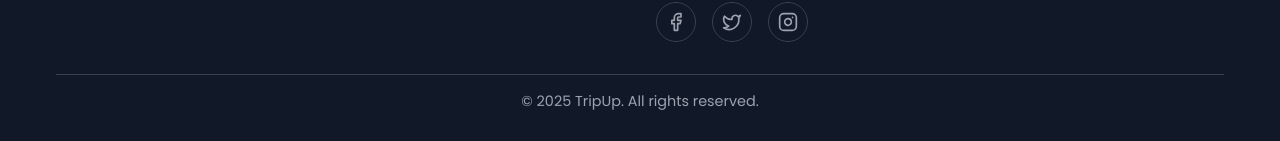
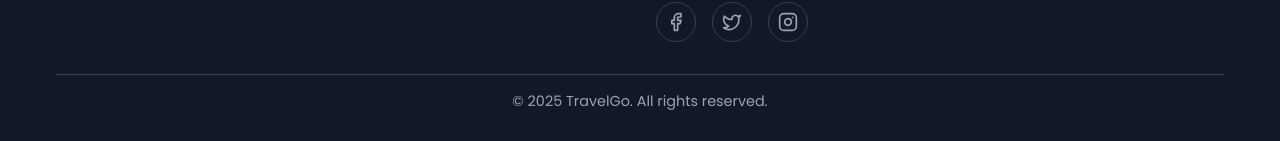
Before and after one commit to bigXalok/capstonesem2, a React (Vite) app: page /expense-plan in a window 1280 px wide. Shown: the part 1600-1741 px from the top of the page. Built offline with nearby package versions, Linux system fonts and the light colour scheme.

Commit message:
last commit

```diff
--- a/src/components/Footer.jsx
+++ b/src/components/Footer.jsx
@@ -54,7 +54,7 @@
 
 
         <div className="footer-bottom">
-          <p>&copy; 2025 TripUp. All rights reserved.</p>
+          <p>&copy; 2025 TravelGo. All rights reserved.</p>
         </div>
       </div>
     </footer>
```
